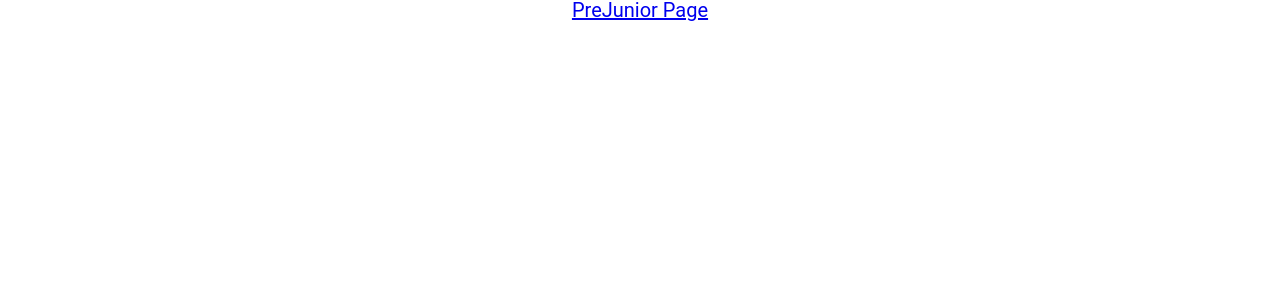
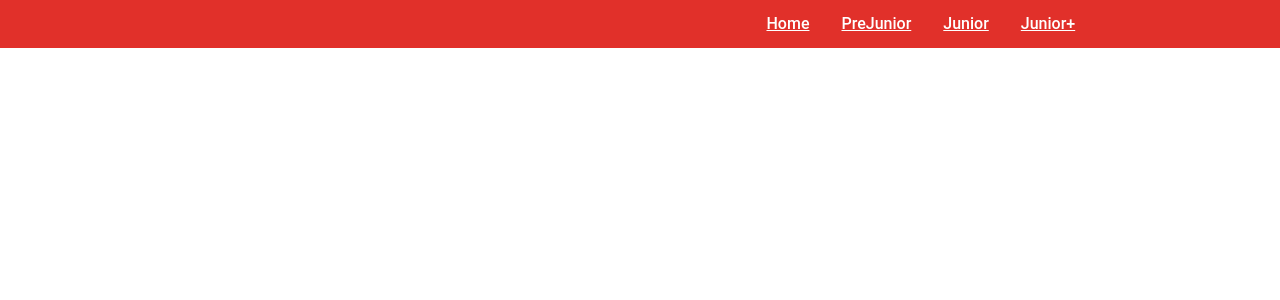
Before and after one commit to TheLevius/incubator-tasks, a React (Create React App) app: page /#/ in a window 1280 px wide. Shown: the top 300 px of the page. Built offline with nearby package versions, Linux system fonts and the light colour scheme.

Commit message:
feat: implement pre-final-version 5 tasks

```diff
--- a/src/App.css
+++ b/src/App.css
@@ -30,6 +30,7 @@
 }
 
 .homepage {
+  padding: 20rem;
   font: normal normal 2rem/1 Roboto, sans-serif;
 }
 
--- a/src/App.tsx
+++ b/src/App.tsx
@@ -1,17 +1,16 @@
 import React from 'react';
 import './App.css';
-import {BrowserRouter, Route, NavLink} from 'react-router-dom';
+import { Route, NavLink, HashRouter } from 'react-router-dom';
 import PreJunior from './components/PreJuniour/PreJunior';
+import Header from './components/Header/Header';
 
 function App(props: any) {
     return (
         <div className="App">
-            <BrowserRouter>
-                <div className='homepage'>
-                    <NavLink to={'/prejunior'}>PreJunior Page</NavLink>
-                </div>
+            <HashRouter>
+                <Header />
                 <Route path='/prejunior' render={PreJunior}/>
-            </BrowserRouter>
+            </HashRouter>
         </div>
     );
 }
--- a/src/components/FirstTask/FirstTask.tsx
+++ b/src/components/FirstTask/FirstTask.tsx
@@ -6,10 +6,9 @@ import {AppStateType} from '../../redux/store';
 
 export const FirstTask = () => {
 
+    const users = useSelector((state:AppStateType) => state.firstTaskReducer.users)
+    const user = users[0];
 
-    const users = useSelector((state:AppStateType) => state.firstTaskReducer.users)
-
-    const user = users[0];
     return (
         <div className={styles.wrap}>
             <div className={styles.box}>
--- /dev/null
+++ b/src/components/Header/Header.module.css
@@ -0,0 +1,21 @@
+.menuBox {
+    display: inline-block;
+    width: 100%;
+    padding: 0.8rem 16% 0.8rem 0;
+    background-color: #e1302a;
+    color: #fff;
+    text-align: right;
+}
+
+.menuItem {
+    display: inline-block;
+    padding: 0.8rem 1.6rem;
+    font: normal 500 1.6rem/1 Roboto, sans-serif;
+}
+.menuItem:last-child {
+    padding-right: 0;
+}
+
+.menuItem > a {
+    color: #fff;
+}
--- /dev/null
+++ b/src/components/Header/Header.tsx
@@ -0,0 +1,26 @@
+import React from 'react';
+import {useSelector} from 'react-redux';
+import {AppStateType} from '../../redux/store';
+import styles from './Header.module.css';
+import {NavLink} from 'react-router-dom';
+
+const Header = () => {
+    const menuItems = useSelector((state: AppStateType) => (state.headerReducer.menuItems))
+
+    const menu = menuItems.map(item => {
+        return(
+
+            <li className={styles.menuItem}><NavLink to={`${item.link}`}>{item.name}</NavLink></li>
+        )
+    })
+
+    return(
+        <div>
+            <ul className={styles.menuBox}>
+                {menu}
+            </ul>
+        </div>
+    )
+}
+
+export default Header;
--- a/src/components/common/Input/InputText.module.css
+++ b/src/components/common/Input/InputText.module.css
@@ -1,8 +1,8 @@
 .textInput {
-    margin: 0 0.4rem;
+    margin: 0.4rem;
     padding: 0.8rem;
     border: none;
-    border-bottom: 0.2rem solid rgba(191, 211, 233, 1);
+    border-bottom: 0.2rem solid rgba(201, 222, 244, 0.99);
     outline: none;
     background: none;
     transition: 0.4s;
@@ -17,7 +17,8 @@
 }
 
 .textInput::placeholder {
-    color: #dffff8;
+    color: rgba(201, 222, 244, 0.99);
+    text-shadow: 0 0 0.2rem rgba(50, 50, 50, 0.5);
     font-size: 1.2rem;
     letter-spacing: 0.05rem;
 }
--- a/src/redux/firstTaskReducer.ts
+++ b/src/redux/firstTaskReducer.ts
@@ -6,7 +6,7 @@ type InitialStateType = {
 
 const initialState: InitialStateType = {
     users: [
-        {id: 1, name: 'Артем', msg: 'npm start нажимал?', date: '20:00'}
+        {id: 1, name: 'Artem', msg: 'npm start нажимал?', date: '20:00'}
     ]
 }
 
--- /dev/null
+++ b/src/redux/headerReducer.ts
@@ -0,0 +1,37 @@
+import exp from 'constants';
+
+export const ADD_MENU_ITEM = 'headerReducer/ADD-MENU-ITEM';
+
+export type itemType = {
+    name: string
+    link: string
+}
+
+export type menuItemsType = itemType[]
+
+export type initialStateType = {
+    menuItems: menuItemsType
+}
+
+const initialState = {
+    menuItems: [{name: 'Home', link: '/'}, {name: 'PreJunior', link: '/prejunior'}, {name: 'Junior', link: '/junior'}, {name: 'Junior+', link: '/junior+'}]
+}
+
+type actionsType = addMenuItemACType;
+
+const headerReducer = (state: initialStateType = initialState, action:actionsType): initialStateType => {
+    switch (action.type) {
+        default: return state;
+    }
+}
+
+export type addMenuItemACType = {
+    type: typeof ADD_MENU_ITEM
+    name: string;
+    link: string;
+}
+
+export const addMenuItemAC = (name: string, link: string):addMenuItemACType => ({type: ADD_MENU_ITEM, name, link});
+
+
+export default headerReducer;
--- a/src/redux/store.ts
+++ b/src/redux/store.ts
@@ -2,8 +2,10 @@ import {combineReducers, createStore} from 'redux';
 import firstTaskReducer from './firstTaskReducer';
 import secondTaskReducer from './secondTaskReducer';
 import thirdTaskReducer from './thirdTaskReducer';
+import headerReducer from './headerReducer';
 
 export const rootReducer = combineReducers({
+    headerReducer,
     firstTaskReducer,
     secondTaskReducer,
     thirdTaskReducer
```
